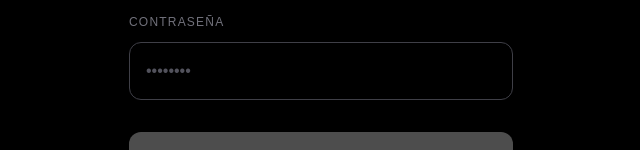
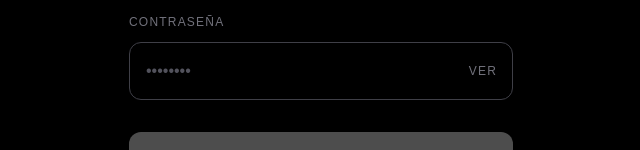
Before and after one commit to zynalto20/fidelizacion, a Next.js app: page /dashboard/login in a window 1280 px wide. Shown: the part 409-559 px from the top of the page, without its empty margins (319-959 px from the left). Built offline with nearby package versions, Linux system fonts and the light colour scheme; no server answers.

Commit message:
mostrar contraseña login

```diff
--- a/app/dashboard/login/page.tsx
+++ b/app/dashboard/login/page.tsx
@@ -8,6 +8,7 @@ export default function DashboardLogin() {
   const [password, setPassword] = useState('')
   const [error, setError] = useState('')
   const [cargando, setCargando] = useState(false)
+  const [mostrarPassword, setMostrarPassword] = useState(false)
   const router = useRouter()
 
   async function handleLogin() {
@@ -60,13 +61,22 @@ export default function DashboardLogin() {
 
         <div className="mb-8">
           <p className="text-zinc-500 text-xs tracking-widest uppercase mb-3">Contraseña</p>
-          <input
-            type="password"
-            value={password}
-            onChange={(e) => setPassword(e.target.value)}
-            placeholder="••••••••"
-            className="w-full bg-transparent border border-zinc-700 rounded-xl px-4 py-4 text-white placeholder-zinc-600 focus:outline-none focus:border-white transition-colors"
-          />
+          <div className="relative">
+            <input
+              type={mostrarPassword ? 'text' : 'password'}
+              value={password}
+              onChange={(e) => setPassword(e.target.value)}
+              placeholder="••••••••"
+              className="w-full bg-transparent border border-zinc-700 rounded-xl px-4 py-4 text-white placeholder-zinc-600 focus:outline-none focus:border-white transition-colors pr-12"
+            />
+            <button
+              type="button"
+              onClick={() => setMostrarPassword(!mostrarPassword)}
+              className="absolute right-4 top-1/2 -translate-y-1/2 text-zinc-500 text-xs tracking-widest uppercase"
+            >
+              {mostrarPassword ? 'Ocultar' : 'Ver'}
+            </button>
+          </div>
         </div>
 
         <button
```
